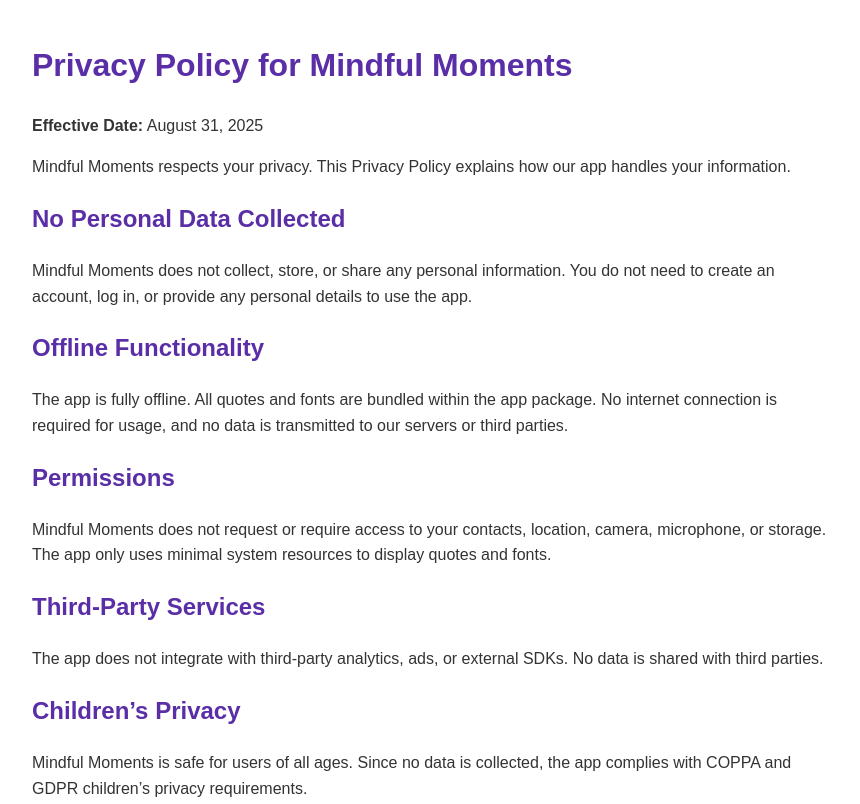
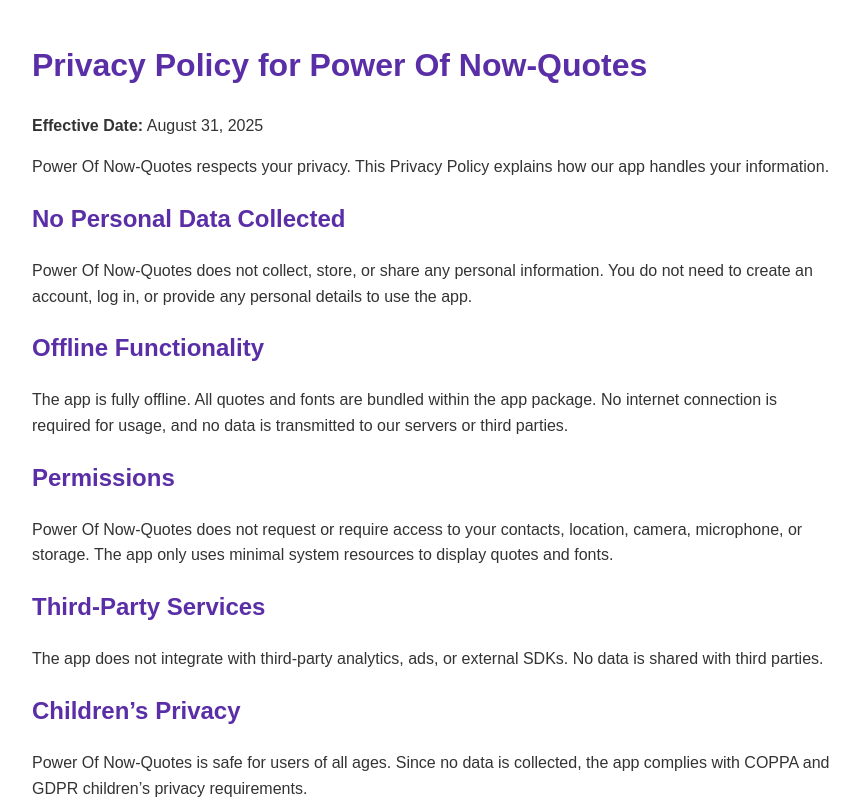
Before and after one commit to ziishanahmad/mindful-moments-privacy-policy, a plain HTML site: page index.html in a window 1280 px wide. Shown: the top 804 px of the page, without its empty margins (208-1068 px from the left). Drawn offline with Linux system fonts and the light colour scheme.

Commit message:
Update Privacy Policy references from Mindful Moments to Power Of Now-Quotes

```diff
--- a/index.html
+++ b/index.html
@@ -2,7 +2,7 @@
 <html lang="en">
 <head>
   <meta charset="UTF-8">
-  <title>Mindful Moments - Privacy Policy</title>
+  <title>Power Of Now-Quotes - Privacy Policy</title>
   <style>
     body {
       font-family: Arial, sans-serif;
@@ -17,25 +17,25 @@
   </style>
 </head>
 <body>
-  <h1>Privacy Policy for Mindful Moments</h1>
+  <h1>Privacy Policy for Power Of Now-Quotes</h1>
   <p><strong>Effective Date:</strong> August 31, 2025</p>
 
-  <p>Mindful Moments respects your privacy. This Privacy Policy explains how our app handles your information.</p>
+  <p>Power Of Now-Quotes respects your privacy. This Privacy Policy explains how our app handles your information.</p>
 
   <h2>No Personal Data Collected</h2>
-  <p>Mindful Moments does not collect, store, or share any personal information. You do not need to create an account, log in, or provide any personal details to use the app.</p>
+  <p>Power Of Now-Quotes does not collect, store, or share any personal information. You do not need to create an account, log in, or provide any personal details to use the app.</p>
 
   <h2>Offline Functionality</h2>
   <p>The app is fully offline. All quotes and fonts are bundled within the app package. No internet connection is required for usage, and no data is transmitted to our servers or third parties.</p>
 
   <h2>Permissions</h2>
-  <p>Mindful Moments does not request or require access to your contacts, location, camera, microphone, or storage. The app only uses minimal system resources to display quotes and fonts.</p>
+  <p>Power Of Now-Quotes does not request or require access to your contacts, location, camera, microphone, or storage. The app only uses minimal system resources to display quotes and fonts.</p>
 
   <h2>Third-Party Services</h2>
   <p>The app does not integrate with third-party analytics, ads, or external SDKs. No data is shared with third parties.</p>
 
   <h2>Children’s Privacy</h2>
-  <p>Mindful Moments is safe for users of all ages. Since no data is collected, the app complies with COPPA and GDPR children’s privacy requirements.</p>
+  <p>Power Of Now-Quotes is safe for users of all ages. Since no data is collected, the app complies with COPPA and GDPR children’s privacy requirements.</p>
 
   <h2>Updates to This Policy</h2>
   <p>If the app changes to include online features or data collection in the future, this Privacy Policy will be updated accordingly. Users will be notified of any significant changes.</p>
```
